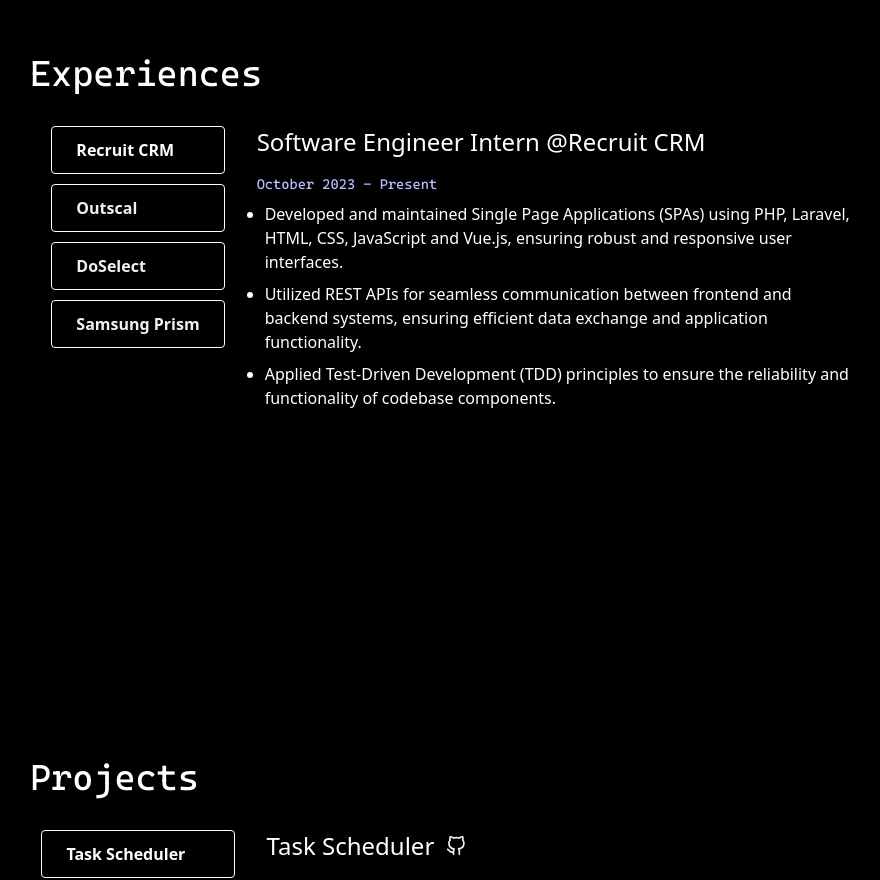
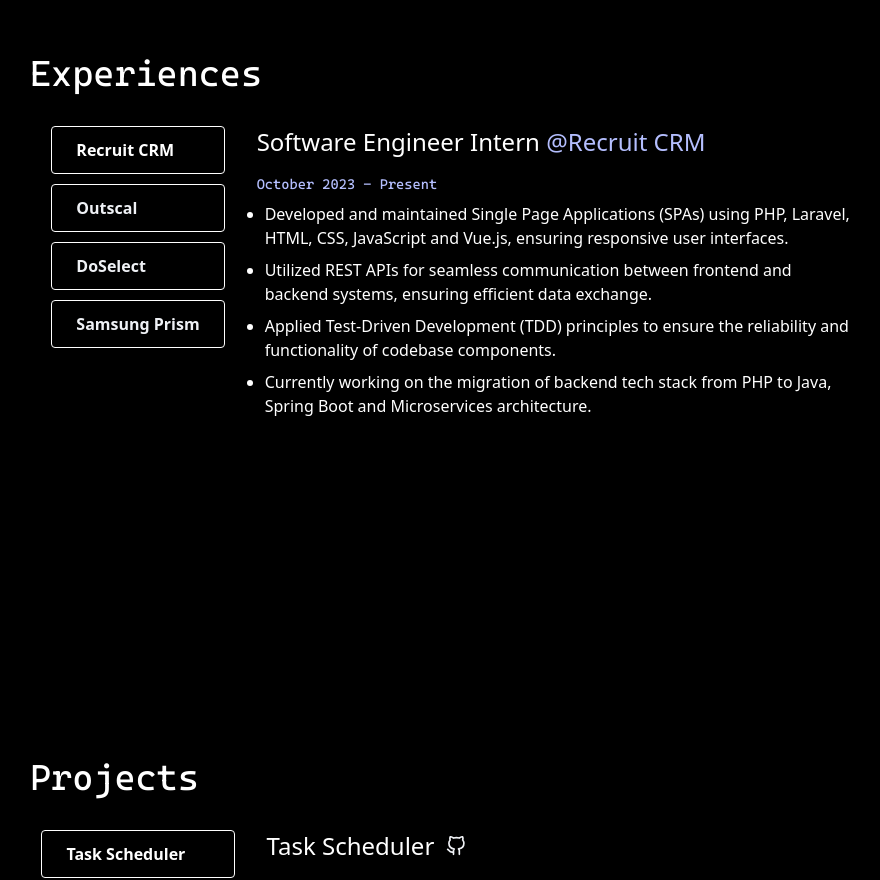
Before and after one commit to sameertrip123/portfolio, a React (Create React App) app: page / in a window 1280 px wide. Shown: the part 1540-2420 px from the top of the page, without its empty margins (182-1062 px from the left). Built offline with nearby package versions, Linux system fonts and the light colour scheme.

Commit message:
Fixed color in project section

```diff
--- a/src/components/Experiences.tsx
+++ b/src/components/Experiences.tsx
@@ -32,7 +32,7 @@ export const Experiences = () => {
             {experiences.map((e, i) => (
               <div
                 key={i}
-                className={`flex h-12 w-42 mb-0.5 text-mono hover:cursor-pointer hover:bg-lprimary dark:border-dprimary hover:dark:bg-dprimary mx-2 my-2 px-2 py-2 border border-lprimary rounded font-semibold text-lprimary hover:text-dtext dark:hover:text-lprimary dark:text-dprimary ${
+                className={`flex h-12 w-42 mb-0.5 hover:cursor-pointer hover:bg-lprimary dark:border-dprimary hover:dark:bg-dprimary mx-2 my-2 px-2 py-2 border border-lprimary rounded font-semibold text-lprimary hover:text-dtext dark:hover:text-lprimary dark:text-dprimary ${
                   i === company
                     ? 'text-lprimary dark:text-dprimary'
                     : 'text-lprimary dark:text-dtext'
@@ -49,7 +49,7 @@ export const Experiences = () => {
               <a
                 href={experiences[company].companyLink}
                 target='_blank'
-                className='text-lprimary dark:text-dprimary'
+                className='text-llav dark:text-dlav'
                 rel='noreferrer'
               >
                 {' '}
--- a/src/components/Projects.tsx
+++ b/src/components/Projects.tsx
@@ -19,9 +19,7 @@ export const Projects = () => {
             <div
               key={i}
               className={`flex h-12 w-42 hover:bg-lsurface dark:hover:bg-dsurface ${
-                i === project
-                  ? 'text-lprimary dark:text-dprimary'
-                  : 'text-lprimary dark:text-dprimary'
+                i === project ? 'text-lprimary dark:text-dprimary' : 'text-ltext dark:text-dtext'
               }`}
               onClick={() => setProject(i)}
             >
@@ -36,7 +34,9 @@ export const Projects = () => {
               <div
                 key={i}
                 className={`flex h-12 w-42 mb-0.5 hover:cursor-pointer hover:bg-lprimary dark:border-dprimary hover:dark:bg-dprimary mx-2 my-2 px-2 py-2 border border-lprimary rounded font-semibold text-lprimary hover:text-dprimary dark:hover:text-lprimary dark:text-dprimary ${
-                  i === project ? 'text-lprimary dark:text-dprimary' : 'text-ltext dark:text-dtext'
+                  i === project
+                    ? 'text-lprimary dark:text-dprimary'
+                    : 'text-primary dark:text-dtext'
                 }`}
                 onClick={() => setProject(i)}
               >
--- a/src/components/data.ts
+++ b/src/components/data.ts
@@ -66,9 +66,10 @@ export const experiences: work[] = [
     company: 'Recruit CRM',
     companyLink: 'https://recruitcrm.io/',
     description: [
-      'Developed and maintained Single Page Applications (SPAs) using PHP, Laravel, HTML, CSS, JavaScript and Vue.js, ensuring robust and responsive user interfaces.',
-      'Utilized REST APIs for seamless communication between frontend and backend systems, ensuring efficient data exchange and application functionality.',
+      'Developed and maintained Single Page Applications (SPAs) using PHP, Laravel, HTML, CSS, JavaScript and Vue.js, ensuring responsive user interfaces.',
+      'Utilized REST APIs for seamless communication between frontend and backend systems, ensuring efficient data exchange.',
       'Applied Test-Driven Development (TDD) principles to ensure the reliability and functionality of codebase components.',
+      'Currently working on the migration of backend tech stack from PHP to Java, Spring Boot and Microservices architecture.',
     ],
   },
   {
```
Also changed, not shown: 1 other file (tests, documents, lock files or other folders).
